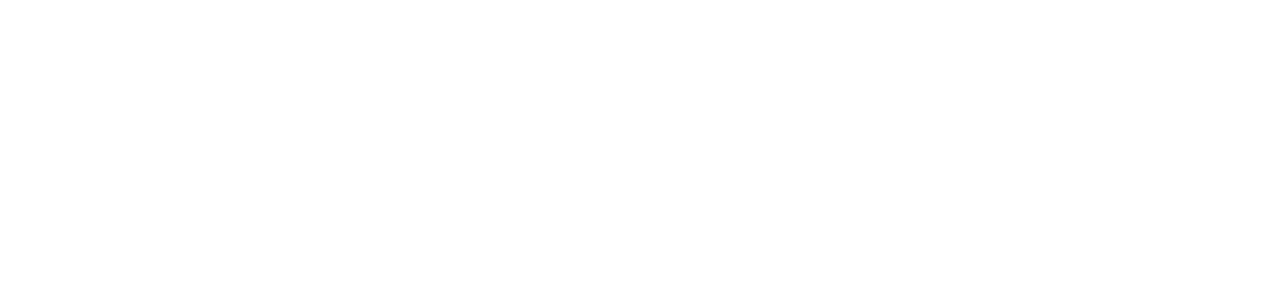
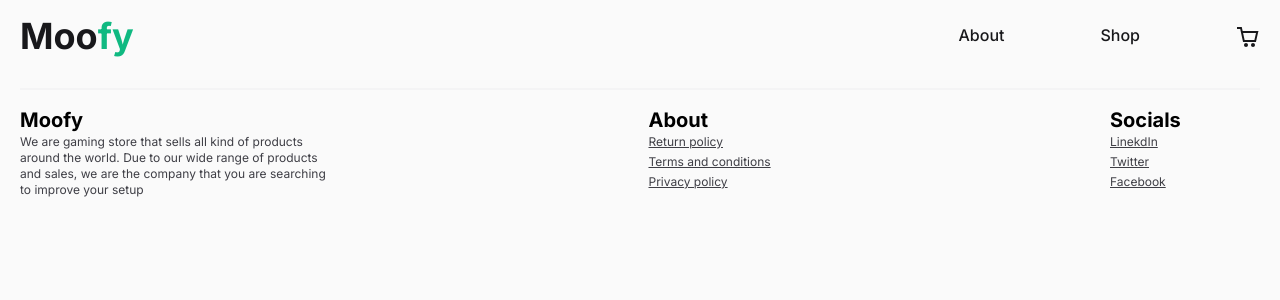
Before and after one commit to vlunaklick/moofy-commerce, a React (Vite) app: page / in a window 1280 px wide. Shown: the top 300 px of the page. Built offline with nearby package versions, Linux system fonts and the light colour scheme.

Commit message:
Nav and footer

```diff
--- a/package.json
+++ b/package.json
@@ -10,13 +10,17 @@
   },
   "dependencies": {
     "react": "^18.2.0",
-    "react-dom": "^18.2.0"
+    "react-dom": "^18.2.0",
+    "react-icons": "^4.7.1"
   },
   "devDependencies": {
     "@types/react": "^18.0.26",
     "@types/react-dom": "^18.0.9",
     "@vitejs/plugin-react": "^3.0.0",
+    "autoprefixer": "^10.4.13",
+    "postcss": "^8.4.20",
     "standard": "^17.0.0",
+    "tailwindcss": "^3.2.4",
     "typescript": "^4.9.3",
     "vite": "^4.0.0"
   }
--- /dev/null
+++ b/postcss.config.cjs
@@ -0,0 +1,8 @@
+module.exports = {
+  plugins: [
+    // ...
+    require('tailwindcss'),
+    require('autoprefixer'),
+    // ...
+  ]
+}
--- a/src/App.css
+++ /dev/null
@@ -1,41 +0,0 @@
-#root {
-  max-width: 1280px;
-  margin: 0 auto;
-  padding: 2rem;
-  text-align: center;
-}
-
-.logo {
-  height: 6em;
-  padding: 1.5em;
-  will-change: filter;
-}
-.logo:hover {
-  filter: drop-shadow(0 0 2em #646cffaa);
-}
-.logo.react:hover {
-  filter: drop-shadow(0 0 2em #61dafbaa);
-}
-
-@keyframes logo-spin {
-  from {
-    transform: rotate(0deg);
-  }
-  to {
-    transform: rotate(360deg);
-  }
-}
-
-@media (prefers-reduced-motion: no-preference) {
-  a:nth-of-type(2) .logo {
-    animation: logo-spin infinite 20s linear;
-  }
-}
-
-.card {
-  padding: 2em;
-}
-
-.read-the-docs {
-  color: #888;
-}
--- a/src/App.tsx
+++ b/src/App.tsx
@@ -1,10 +1,13 @@
-import './App.css'
+import Footer from './components/app/Footer'
+import Nav from './components/app/Nav'
 
 function App() {
-
   return (
-    <div className="App">
-
+    <div className="bg-zinc-50 min-h-screen">
+      <div className="container mx-auto">
+        <Nav />
+        <Footer />
+      </div>
     </div>
   )
 }
--- /dev/null
+++ b/src/components/app/Footer.tsx
@@ -0,0 +1,61 @@
+import { CgFacebook, CgTwitter } from 'react-icons/cg'
+import { RiLinkedinFill } from 'react-icons/ri'
+
+type Props = {}
+
+function Footer({}: Props) {
+  return (
+    <footer className="w-full py-4 px-5 flex flex-col gap-4">
+      <span className="w-full border border-zinc-100"></span>
+      <div className="flex flex-col gap-2 md:flex-row md:justify-between">
+        <div className="md:max-w-[317px]">
+          <h3 className="font-bold text-xl">Moofy</h3>
+          <p className="text-zinc-700 text-xs">
+            We are gaming store that sells all kind of products around the
+            world. Due to our wide range of products and sales, we are the
+            company that you are searching to improve your setup
+          </p>
+        </div>
+        <div className="w-full flex md:flex-col justify-center md:justify-start md:max-w-[150px]">
+          <h3 className="font-bold text-xl hidden md:block">About</h3>
+          <ul className="text-zinc-700 text-xs underline flex flex-row gap-3 md:flex-col md:gap-1">
+            <li className="hover:text-zinc-900 cursor-pointer">
+              Return policy
+            </li>
+            <li className="hover:text-zinc-900 cursor-pointer">
+              Terms and conditions
+            </li>
+            <li className="hover:text-zinc-900 cursor-pointer">
+              Privacy policy
+            </li>
+          </ul>
+        </div>
+        <div className="w-full flex md:flex-col justify-center md:justify-start md:max-w-[150px]">
+          <h3 className="font-bold text-xl hidden md:block">Socials</h3>
+          <ul className="text-zinc-700 text-xs underline flex flex-row gap-3 md:flex-col md:gap-1">
+            <li className="hidden md:block hover:text-zinc-900 cursor-pointer">
+              LinekdIn
+            </li>
+            <li className="hidden md:block hover:text-zinc-900 cursor-pointer">
+              Twitter
+            </li>
+            <li className="hidden md:block hover:text-zinc-900 cursor-pointer">
+              Facebook
+            </li>
+            <li className="md:hidden block hover:text-zinc-900 cursor-pointer">
+              <RiLinkedinFill className="text-2xl" />
+            </li>
+            <li className="md:hidden block hover:text-zinc-900 cursor-pointer">
+              <CgTwitter className="text-2xl" />
+            </li>
+            <li className="md:hidden block hover:text-zinc-900 cursor-pointer">
+              <CgFacebook className="text-2xl" />
+            </li>
+          </ul>
+        </div>
+      </div>
+    </footer>
+  )
+}
+
+export default Footer
--- /dev/null
+++ b/src/components/app/Nav.tsx
@@ -0,0 +1,58 @@
+import { useMenu } from '../../hooks/useMenu'
+
+import { CgMenu, CgShoppingCart } from 'react-icons/cg'
+
+type Props = {}
+
+function Nav({}: Props) {
+  const { isOpen, handleOpen, close } = useMenu()
+
+  return (
+    <nav className="w-full py-4 px-5 flex flex-col md:flex-row md:justify-between md:items-center">
+      <div className="flex justify-between">
+        <h1 className="font-bold text-4xl text-zinc-900">
+          Moo
+          <span className="text-emerald-500">fy</span>
+        </h1>
+        <div>
+          <CgMenu
+            onClick={() => handleOpen()}
+            className={`md:hidden text-4xl text-zinc-900 cursor-pointer transition-transform ${
+              isOpen ? 'transform rotate-90' : ''
+            }`}
+          />
+        </div>
+      </div>
+      <div>
+        <ul className="hidden md:flex gap-24 text-zinc-900 font-medium">
+          <li className="cursor-pointer group">
+            About
+            <span className="block max-w-0 group-hover:max-w-full transition-all duration-500 h-0.5 bg-zinc-900"></span>
+          </li>
+          <li className="cursor-pointer group">
+            Shop
+            <span className="block max-w-0 group-hover:max-w-full transition-all duration-500 h-0.5 bg-zinc-900"></span>
+          </li>
+          <li className="cursor-pointer">
+            <CgShoppingCart className="inline-block text-2xl" />
+          </li>
+        </ul>
+      </div>
+      {isOpen && (
+        <ul className="flex flex-col md:hidden text-lg text-center">
+          <li className="p-2 cursor-pointer" onClick={() => handleOpen()}>
+            About
+          </li>
+          <li className="p-2" onClick={() => handleOpen()}>
+            Shop
+          </li>
+          <li className="p-2" onClick={() => handleOpen()}>
+            <CgShoppingCart className="inline-block text-2xl" />
+          </li>
+        </ul>
+      )}
+    </nav>
+  )
+}
+
+export default Nav
--- /dev/null
+++ b/src/hooks/useMenu.tsx
@@ -0,0 +1,15 @@
+import { useState } from 'react'
+
+export const useMenu = () => {
+  const [isOpen, setIsOpen] = useState(false)
+
+  const handleOpen = () => {
+    setIsOpen(prevState => !prevState)
+  }
+
+  const close = () => {
+    setIsOpen(false)
+  }
+
+  return { isOpen, handleOpen, close }
+}
--- a/src/index.css
+++ b/src/index.css
@@ -1,4 +1,8 @@
 @import url('https://fonts.googleapis.com/css2?family=Inter:wght@100;200;300;400;500;600;700;800;900&display=swap');
+
+@tailwind base;
+@tailwind components;
+@tailwind utilities;
 
 html {
 	font-size: 16px;
--- /dev/null
+++ b/tailwind.config.cjs
@@ -0,0 +1,11 @@
+/** @type {import('tailwindcss').Config} */
+module.exports = {
+  content: [
+    "./index.html",
+    "./src/**/*.{js,ts,jsx,tsx}",
+  ],
+  theme: {
+    extend: {},
+  },
+  plugins: [],
+}
```
Also changed, not shown: 1 other file (tests, documents, lock files or other folders).
